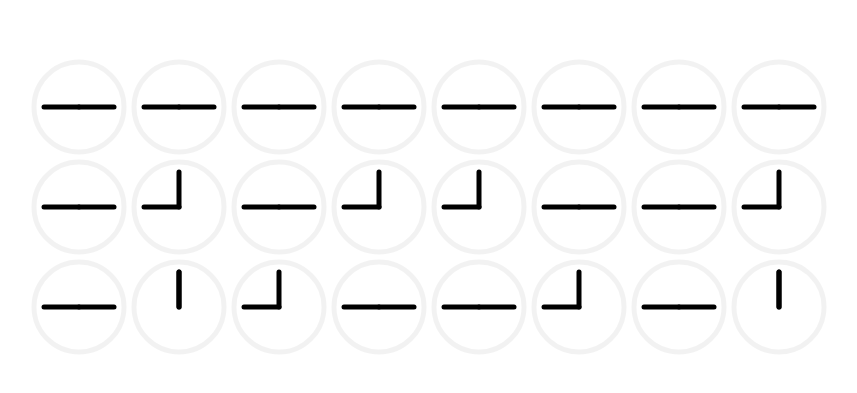
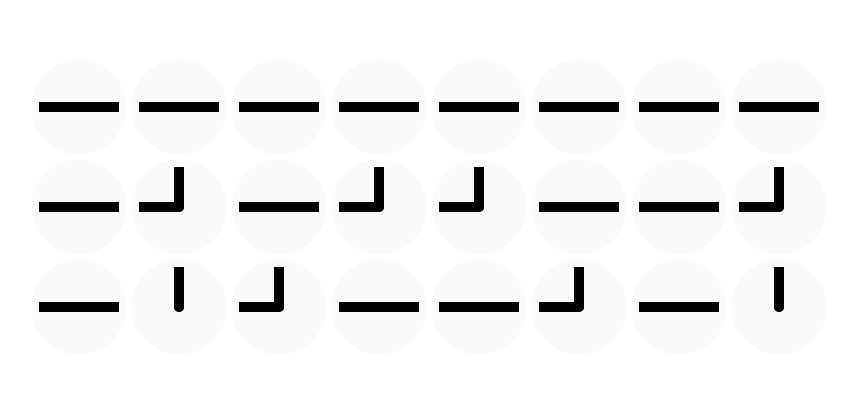
Before and after one commit to atkinchris/analogue-clock, a React app: page / in a window 1280 px wide. Shown: the part 193-586 px from the top of the page, without its empty margins (211-1068 px from the left). Built offline with nearby package versions, Linux system fonts and the light colour scheme.

Commit message:
Improve hand styling

```diff
--- a/src/components/Clock.jsx
+++ b/src/components/Clock.jsx
@@ -4,8 +4,14 @@ import PropTypes from 'prop-types'
 const Clock = ({ rotations }) => (
   <svg width="100" height="100">
     <circle cx="50" cy="50" r="45" className="frame" />
-    <line x1="50" y1="50" x2="50" y2="15" className="hand" transform={`rotate(${rotations[0]} 50 50)`} />
-    <line x1="50" y1="50" x2="50" y2="15" className="hand" transform={`rotate(${-rotations[1]} 50 50)`} />
+    <g transform={`rotate(${rotations[0]} 50 50)`}>
+      <line x1="50" y1="40" x2="50" y2="15" strokeLinecap="square" className="hand" />
+      <line x1="50" y1="50" x2="50" y2="25" strokeLinecap="round" className="hand" />
+    </g>
+    <g transform={`rotate(${-rotations[1]} 50 50)`}>
+      <line x1="50" y1="40" x2="50" y2="15" strokeLinecap="square" className="hand" />
+      <line x1="50" y1="50" x2="50" y2="25" strokeLinecap="round" className="hand" />
+    </g>
   </svg>
 )
 
--- a/src/styles.css
+++ b/src/styles.css
@@ -8,16 +8,14 @@ body,
 }
 
 .hand {
-  stroke-width: 5px;
+  stroke-width: 10px;
   stroke: #000;
-  stroke-linecap: round;
 }
 
 .frame {
   stroke-width: 5px;
-  stroke: #000;
-  opacity: 0.05;
-  fill: none;
+  stroke: #FAFAFA;
+  fill: #FAFAFA;
 }
 
 .digit {
```
